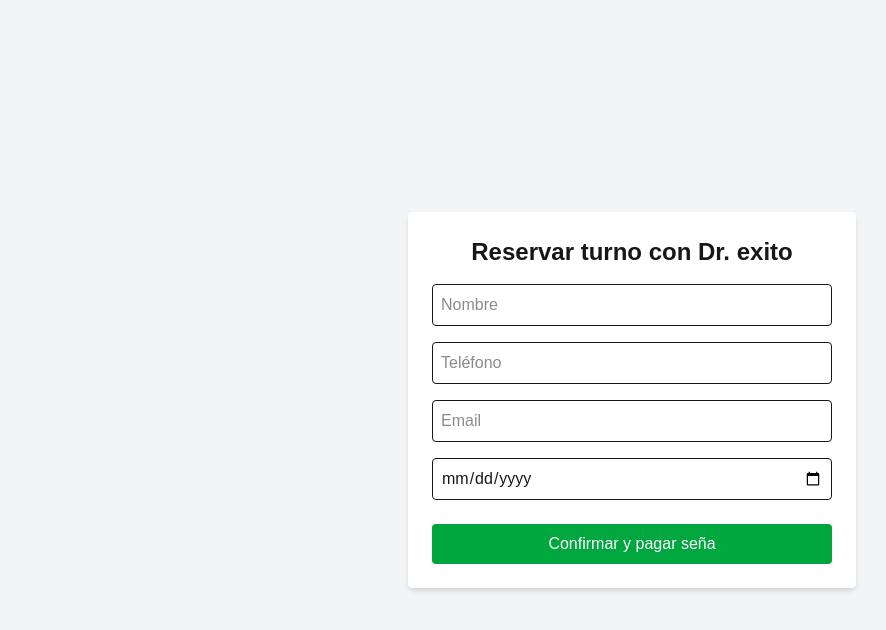
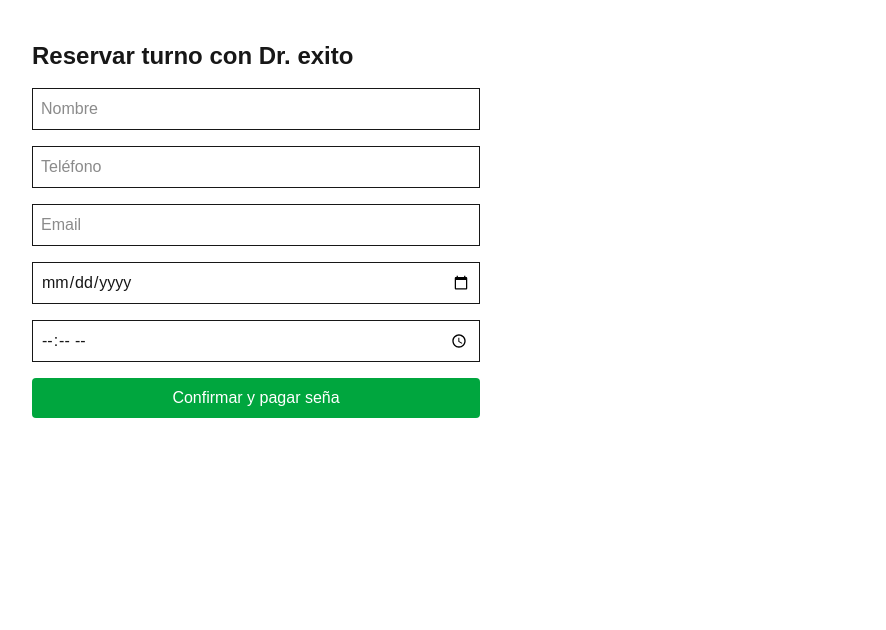
Before and after one commit to LucasVillaboa/med-turnos, a Next.js app: page /exito/reservar in a window 1280 px wide. Shown: the top 630 px of the page, without its empty margins (8-894 px from the left). Built offline with nearby package versions, Linux system fonts and the light colour scheme.

Commit message:
guardar turno en bbdd

```diff
--- a/src/app/[doctor]/reservar/page.tsx
+++ b/src/app/[doctor]/reservar/page.tsx
@@ -1,7 +1,6 @@
 "use client";
 
-import { useState, useEffect } from "react";
-import { supabase } from "@/lib/supabase";
+import { useState } from "react";
 import { useParams } from "next/navigation";
 
 export default function ReservarTurno() {
@@ -16,47 +15,21 @@ export default function ReservarTurno() {
     hora: "",
   });
 
-  const [ocupados, setOcupados] = useState<any[]>([]);
-
-  // 🔥 horarios disponibles
-  const horarios = [
-    "09:00","09:30","10:00","10:30",
-    "11:00","11:30","12:00",
-    "16:00","16:30","17:00","17:30","18:00"
-  ];
-
-  // 🔄 Traer turnos ocupados
-  useEffect(() => {
-    if (!form.fecha) return;
-
-    const fetchTurnos = async () => {
-      const { data } = await supabase
-        .from("turnos")
-        .select("*")
-        .eq("doctor", doctor)
-        .eq("fecha", form.fecha);
-
-      setOcupados(data || []);
-    };
-
-    fetchTurnos();
-  }, [form.fecha, doctor]);
-
-  // 💳 Confirmar y pagar
   const handleSubmit = async (e: any) => {
     e.preventDefault();
 
-    if (!form.hora) {
-      alert("Seleccioná un horario");
-      return;
-    }
-
-    const existe = ocupados.find((t) => t.hora === form.hora);
-
-    if (existe) {
-      alert("Ese horario ya está ocupado");
-      return;
-    }
+    // 🔥 GUARDAR TURNO LOCALMENTE (ANTES DE PAGAR)
+    localStorage.setItem(
+      "turno",
+      JSON.stringify({
+        nombre: form.nombre,
+        telefono: form.telefono,
+        email: form.email,
+        fecha: form.fecha,
+        hora: form.hora,
+        doctor: doctor,
+      })
+    );
 
     try {
       const res = await fetch("/api/pago", {
@@ -65,39 +38,35 @@ export default function ReservarTurno() {
           "Content-Type": "application/json",
         },
         body: JSON.stringify({
+          ...form,
           doctor,
-          ...form,
         }),
       });
 
       const data = await res.json();
 
-      if (!data.url) {
+      if (data.url) {
+        window.location.href = data.url;
+      } else {
         alert("Error al generar el pago");
-        return;
       }
-
-      window.location.href = data.url;
-
     } catch (error) {
-      alert("Error al conectar con el servidor");
+      alert("Error en el servidor");
     }
   };
 
   return (
-    <div className="min-h-screen flex items-center justify-center bg-gray-100">
-      <div className="bg-white p-6 rounded shadow-md w-full max-w-md">
-
-        <h2 className="text-2xl font-bold mb-4 text-center">
+    <div className="p-10">
+      <h2 className="text-2xl font-bold mb-4">
         Reservar turno con Dr. {doctor}
       </h2>
 
-        <form onSubmit={handleSubmit} className="flex flex-col gap-4">
+      <form onSubmit={handleSubmit} className="flex flex-col gap-4 max-w-md">
 
         <input
           type="text"
           placeholder="Nombre"
-            className="border p-2 rounded"
+          className="border p-2"
           required
           onChange={(e) => setForm({ ...form, nombre: e.target.value })}
         />
@@ -105,71 +74,37 @@ export default function ReservarTurno() {
         <input
           type="text"
           placeholder="Teléfono"
-            className="border p-2 rounded"
+          className="border p-2"
           required
           onChange={(e) => setForm({ ...form, telefono: e.target.value })}
         />
+
         <input
-  type="emaill"
+          type="email"
           placeholder="Email"
-  className="border p-2 rounded"
+          className="border p-2"
           required
           onChange={(e) => setForm({ ...form, email: e.target.value })}
         />
 
         <input
           type="date"
-            className="border p-2 rounded"
+          className="border p-2"
           required
           onChange={(e) => setForm({ ...form, fecha: e.target.value })}
         />
 
-          {/* 🔥 HORARIOS PRO */}
-          {form.fecha && (
-            <div>
-              <p className="font-semibold">Seleccioná un horario:</p>
+        <input
+          type="time"
+          className="border p-2"
+          required
+          onChange={(e) => setForm({ ...form, hora: e.target.value })}
+        />
 
-              <div className="grid grid-cols-3 gap-2 mt-2">
-                {horarios.map((h) => {
-                  const ocupado = ocupados.some((t) => t.hora === h);
-
-                  return (
-                    <button
-                      key={h}
-                      type="button"
-                      disabled={ocupado}
-                      onClick={() => setForm({ ...form, hora: h })}
-                      className={`
-                        p-2 rounded border text-sm
-                        ${form.hora === h ? "bg-green-600 text-white" : "bg-white"}
-                        ${ocupado ? "bg-gray-300 cursor-not-allowed" : "hover:bg-green-100"}
-                      `}
-                    >
-                      {h}
-                    </button>
-                  );
-                })}
-              </div>
-            </div>
-          )}
-
-          <button className="bg-green-600 text-white p-2 rounded mt-2">
+        <button className="bg-green-600 text-white p-2 rounded">
           Confirmar y pagar seña
         </button>
       </form>
-
-        {/* Horarios ocupados */}
-        {ocupados.length > 0 && (
-          <div className="mt-4 text-sm">
-            <p className="font-semibold">Horarios ocupados:</p>
-            <ul className="list-disc ml-4">
-              {ocupados.map((t) => (
-                <li key={t.id}>{t.hora}</li>
-              ))}
-            </ul>
-          </div>
-        )}
-      </div>
     </div>
   );
 }
```
Lines whose indentation alone changed are shown as unchanged.
